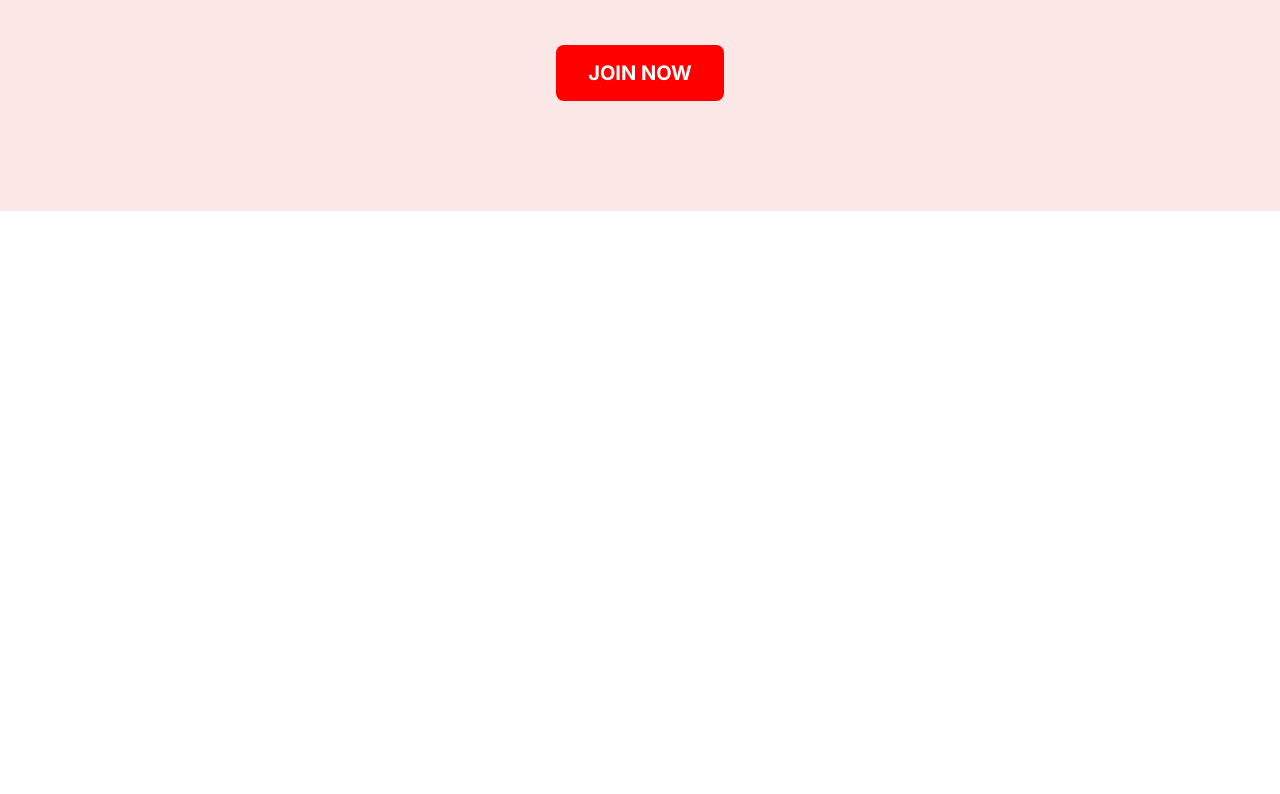
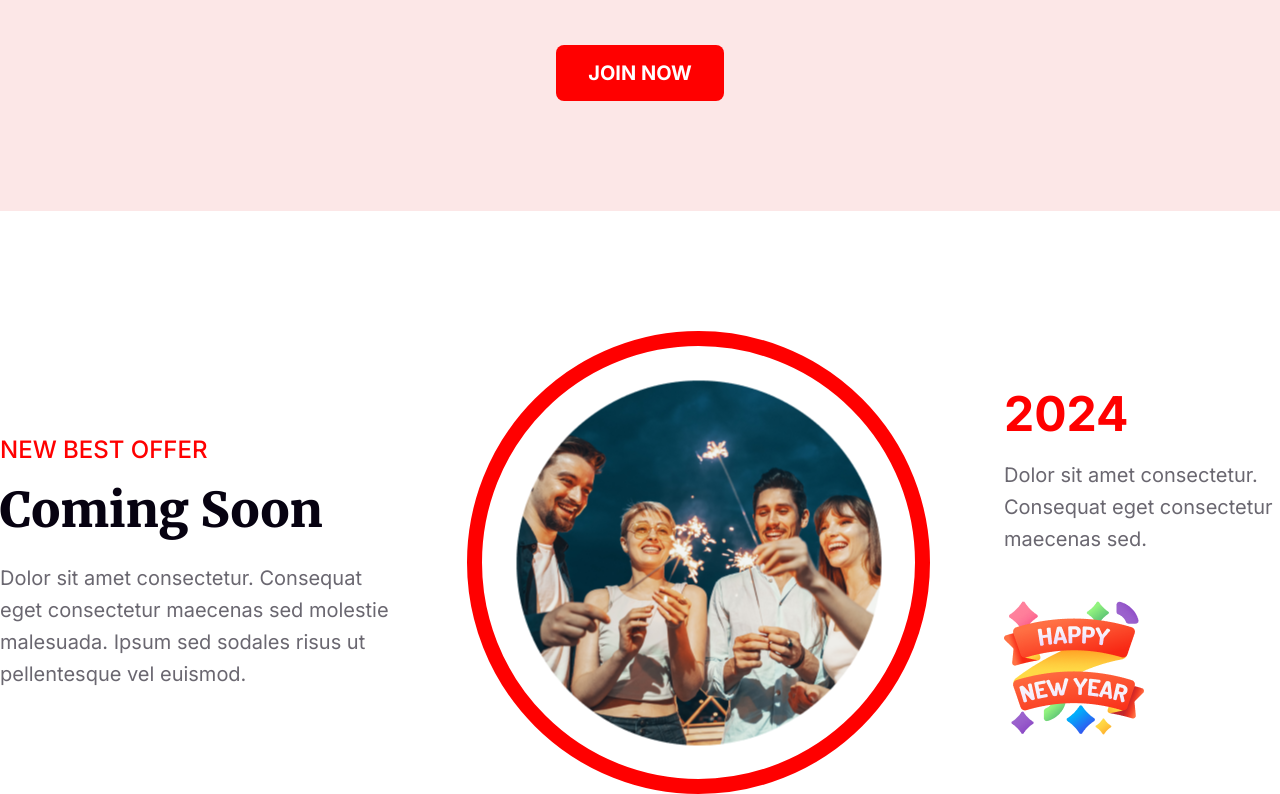
Before and after one commit to saurav921/happy-new-year, a plain HTML site: page index.html in a window 1280 px wide. Shown: the part 2684-3478 px from the top of the page. Before the commit the page ends 3015 px from the top, so only its background shows below. Drawn offline with Linux system fonts and the light colour scheme.

Commit message:
offer part complete

```diff
--- a/css/style.css
+++ b/css/style.css
@@ -166,5 +166,69 @@ main{
     border: none;
     margin-top: 48px;
 }
+/* ==Venue part style end== */
+/* ==offer part start== */
+#offer_part{
+    display: flex;
+    justify-content: space-between;
+    align-items: center;
+}
 
-/* ==Venue part style end== */
+#offer_part .offer_left .new_offer{
+    color: #F00;
+    font-family: Inter;
+    font-size: 24px;
+    font-weight: 500;
+}
+
+#offer_part .offer_left .offer_title{
+    color: #070211;
+    font-family: Merriweather;
+    font-size: 48px;
+    font-weight: 900;
+    margin: 16px 0 22px;
+}
+
+#offer_part .offer_left .offer_details{
+    color: rgba(7, 2, 17, 0.60);
+    font-family: Inter;
+    font-size: 20px;
+    font-weight: 400;
+    line-height: 32px;
+    width: 393px;
+}
+
+.offer_middle{
+    width: 463px;
+    height: 463px;
+    flex-shrink: 0;
+    border-radius: 463px;
+    border: 15px solid #F00;
+    position: relative;
+}
+
+.offer_middle img{
+    position: absolute;
+    top: 50%;
+    left: 50%;
+    transform: translateX(-50%) translateY(-50%);
+}
+
+#offer_part .offer_right .offer_year{
+    color: #F00;
+    font-family: Inter;
+    font-size: 48px;
+    font-weight: 700;
+}
+
+#offer_part .offer_right .offer_details{
+    color: rgba(7, 2, 17, 0.60);
+    font-family: Inter;
+    font-size: 20px;
+    font-style: normal;
+    font-weight: 400;
+    line-height: 32px;
+    width: 276px;
+    margin: 16px 0 43px;
+}
+/* ==offer part end== */
--- a/index.html
+++ b/index.html
@@ -53,6 +53,30 @@
             <button class="venue_btn">JOIN NOW</button>
         </section>
         <!-- ==venue part end== -->
+        <!-- ==offer part start== -->
+        <section id="offer_part">
+            <div class="offer_left">
+                <h5 class="new_offer">NEW BEST OFFER</h5>
+                <h3 class="offer_title">Coming Soon</h3>
+                <p class="offer_details">Dolor sit amet consectetur. Consequat eget consectetur maecenas sed molestie malesuada. Ipsum sed sodales risus ut pellentesque vel euismod.</p>
+            </div>
+
+            <div class="offer_middle">
+                <img src="images/Ellipse 1.png" alt="Ellipse 1.png">
+            </div>
+
+            <div class="offer_right">
+                <h4 class="offer_year">2024</h4>
+                <p class="offer_details">Dolor sit amet consectetur. Consequat eget consectetur maecenas sed.</p>
+                <div class="offer_year_image">
+                    <img src="images/Group 96.png" alt="Group 96.png">
+                </div>
+            </div>
+
+
+        </section>
+
+        <!-- ==offer part end== -->
 
 
     </main>
```
